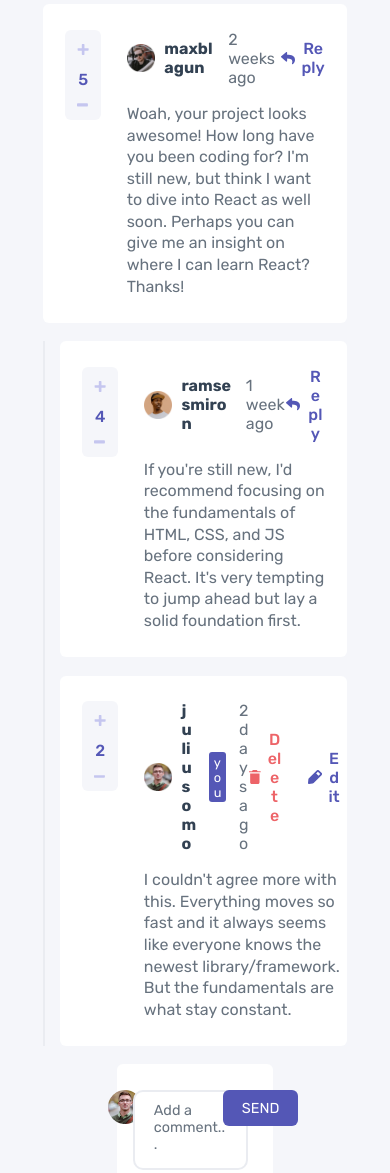
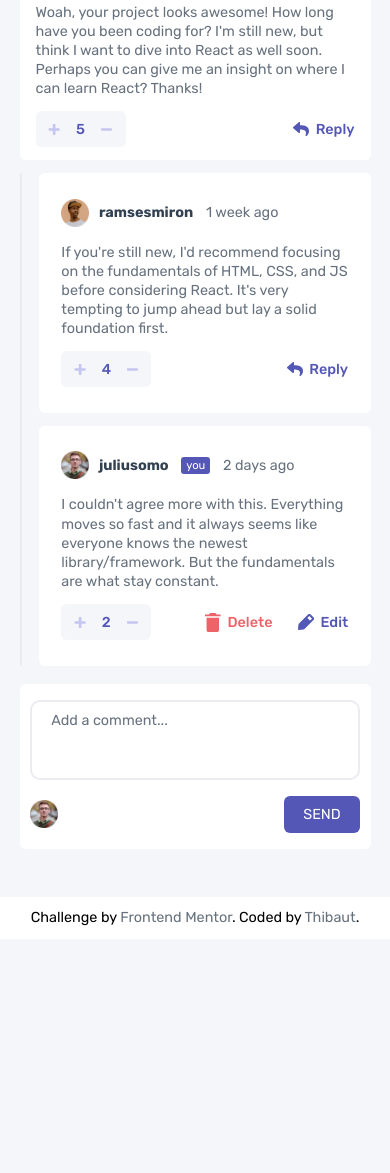
Before and after one commit to ThibautMilville/Interactive_Comment_Session, a plain HTML site: page index.html in a window 390 px wide. Shown: the part 335-1508 px from the top of the page. After the commit the page ends 1274 px from the top, so only its background shows below. Drawn offline with Linux system fonts and the light colour scheme.

Commit message:
responsive design - reply padding

```diff
--- a/script.js
+++ b/script.js
@@ -447,7 +447,7 @@ class JSONLoader {
 
   // If the screen size is less or equal to 375px, move the action buttons to the right of the likes
   moveButtons() {
-    if (window.innerWidth <= 375) {
+    if (window.innerWidth <= 1440) {
       // Create a div at the end of the comment or the reply and move the likes and action buttons in it
       const comments = document.querySelectorAll('.comment, [id^="reply"]');
       comments.forEach(comment => {
@@ -464,7 +464,7 @@ class JSONLoader {
 
   // If the screen size is less or equal to 375px, move the picture and the button to the mobile container in the add-a-comment section
   moveToMobileContainer() {
-    if (window.innerWidth <= 375) {
+    if (window.innerWidth <= 1440) {
       // Get the picture and the button
       const picture = document.querySelector('section.add-a-comment div.picture');
       const button = document.querySelector('section.add-a-comment div.button');
--- a/style.scss
+++ b/style.scss
@@ -545,7 +545,7 @@ footer {
 }
 
 // Media queries - Mobile
-@media (max-width: 375px) {
+@media (max-width: 1440px) {
   body {
     section.main {
       width: 90%;
@@ -616,7 +616,7 @@ footer {
           }
 
           div.replies {
-            padding: 0 1rem;
+            padding: 0;
 
             div[id^=reply] {
               flex-direction: column;
```
Also changed, not shown: style.css, 1 other file.
